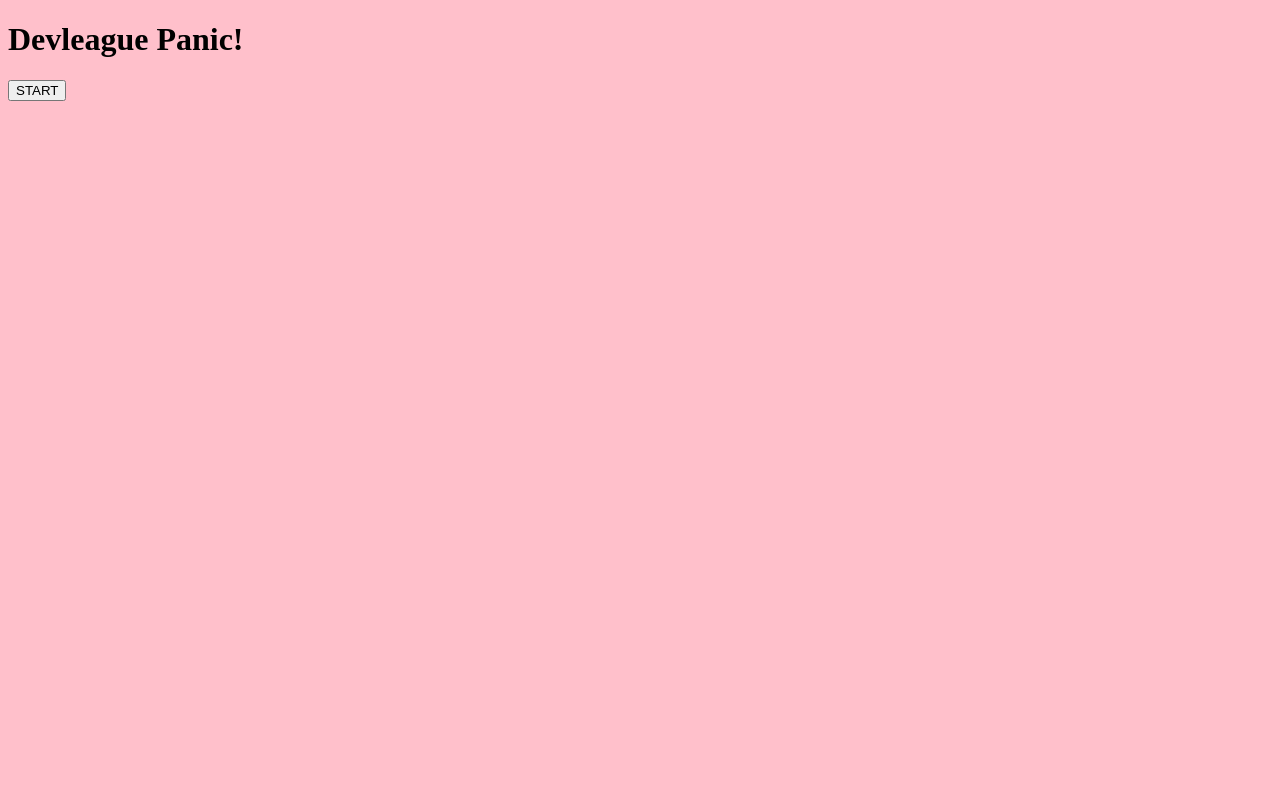
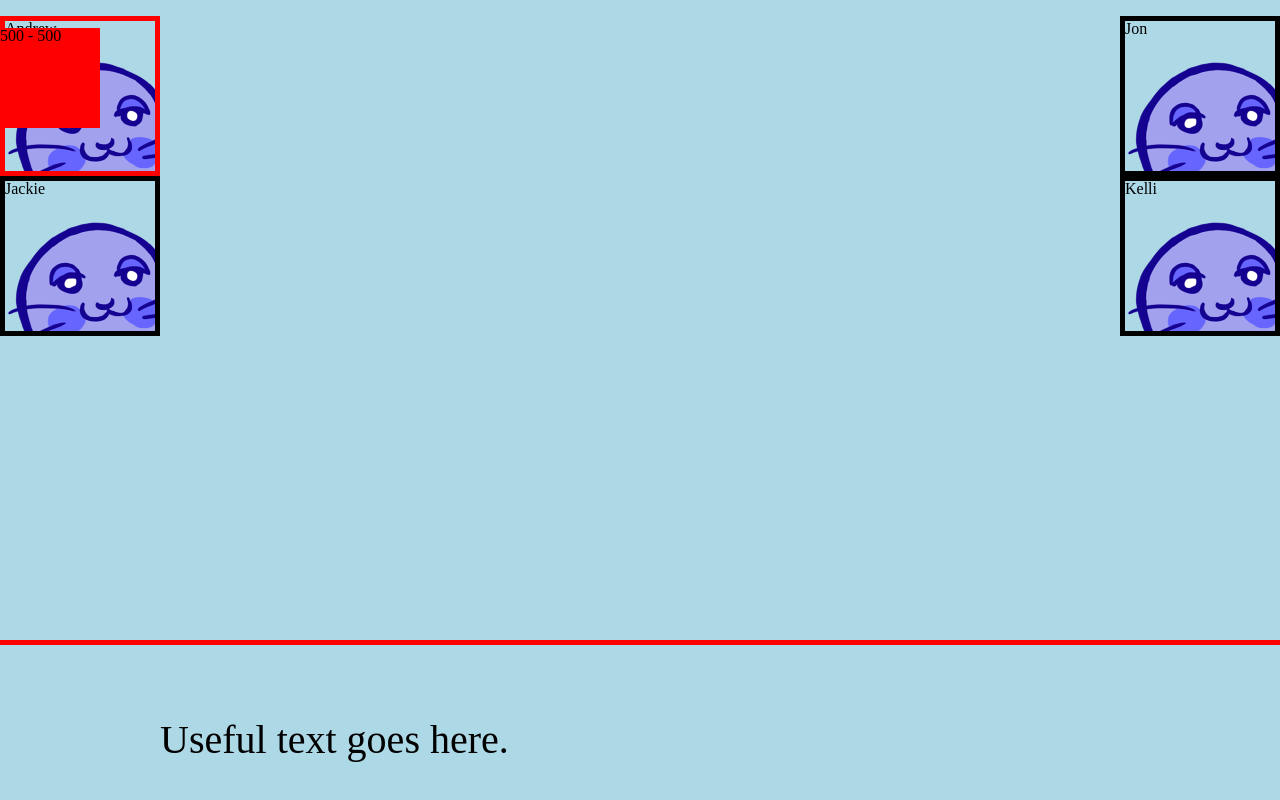
Before and after one commit to thecodingmonkey-zz/devleague-panic, a plain HTML site: page index.html in a window 1280 px wide. Both pictures are taken after a click on the button "START". Drawn offline with nearby package versions, Linux system fonts and the light colour scheme.

Commit message:
basic stuff, still have lots of game logic left.

```diff
--- a/index.html
+++ b/index.html
@@ -4,6 +4,7 @@
   <meta charset="UTF-8">
   <title>Devleague Panic!</title>
   <script src="http://code.jquery.com/jquery-2.1.1.min.js"></script>
+  <link rel="stylesheet" type="text/css" href="./styles/reset.css">
   <link rel="stylesheet" type="text/css" href="./styles/styles.css">
 </head>
 <body>
@@ -13,11 +14,24 @@
 
   </div>
   <div id="gameplay">
-    <div id="party_member_1"></div>
-    <div id="party_member_2"></div>
-    <div id="party_member_3"></div>
-    <div id="party_member_4"></div>
+    <div id="main_window"></div>
+
+    <div id="deadline">&nbsp;</div>
+    <div id="tasks">&nbsp;</div>
+
+    <div id="left_bar">
+      <div id="party_member_1" class="party"></div>
+      <div id="party_member_2" class="party"></div>
+    </div>
+    <div id="right_bar">
+      <div id="party_member_3" class="party"></div>
+      <div id="party_member_4" class="party"></div>
+    </div>
+
+    <div id="status"> Useful text goes here.
+    </div>
   </div>
+  <script src="./js/classes.js"></script>
   <script src="./js/dl-panic.js"></script>
 </body>
 </html>
--- /dev/null
+++ b/js/classes.js
@@ -0,0 +1,32 @@
+function PartyMember() {
+  this.name = "Coder";
+  this.frontend = 0;
+  this.backend = 0;
+  this.pic = "assets/seal.png";
+
+  this.special = function() {};
+}
+
+function WorkTask() {
+  this.name = "Work";
+  this.frontend_left = 1;
+  this.frontend = 100;
+  this.backend_left = 1;
+  this.backend = 100;
+
+  this.secondsLeft = 100;
+  this.secondsTotal = 100;
+
+  this.reward = 10;
+  this.pic = "";
+
+  this.assigned = null;
+}
+
+WorkTask.prototype.doTick = function() {
+  if (this.assigned !== null) {
+    this.frontend_left -= this.assigned.frontend;
+    this.backend_left  -= this.assigned.backend;
+  }
+  this.secondsLeft--;
+};
--- a/js/dl-panic.js
+++ b/js/dl-panic.js
@@ -1,5 +1,128 @@
 $(document).ready ( function() {
+  $("#gameplay").hide(true);
+  $("#button_start").click();
+
   $("#button_start").click( function() {
-    alert('boo');
+    $("#game_setup").hide(true);
+    $("#gameplay").show(false);
+
+    gameStart = true;
   });
+
+
+  var score = 0;
+  var difficulty = 100;
+
+  var party = [];
+  var tasks = [];
+
+  var gameStart = false;
+
+  var active_party = 1;
+
+  party[0] = new PartyMember();
+  party[0].name = 'Andrew';
+  party[0].frontend = 50;
+  party[0].backend = 200;
+
+  party[1] = new PartyMember();
+  party[1].name = 'Jackie';
+  party[1].frontend = 200;
+  party[1].backend = 150;
+
+  party[2] = new PartyMember();
+  party[2].name = 'Jon';
+  party[2].frontend = 100;
+  party[2].backend = 150;
+
+  party[3] = new PartyMember();
+  party[3].name = 'Kelli';
+  party[3].frontend = 250;
+  party[3].backend = 10;
+
+  renderPartyMember("party_member_1", party[0]);
+  renderPartyMember("party_member_2", party[1]);
+  renderPartyMember("party_member_3", party[2]);
+  renderPartyMember("party_member_4", party[3]);
+
+  function renderPartyMember(pageId, partyMember) {
+    var target = $("#" + pageId);
+
+    var nameTxt = $("<h2>");
+    nameTxt.html(partyMember.name);
+    target.empty();
+    target.css("background-image", "url(" + partyMember.pic + ")");
+
+    target.append(nameTxt);
+  }
+
+  gameLoop();
+  var deadlineY = 1000;
+
+  function gameLoop() {
+    if (gameStart === false) {
+      window.setTimeout(function() { gameLoop(); }, 1000);
+      return;
+    }
+
+    console.log('ping');
+    renderTasks();
+
+    $(".party").css("border", "5px solid black");
+    $($(".party")[active_party-1]).css("border", "5px solid red");
+
+    deadlineY = $("#deadline").offset().top;
+    window.setTimeout(function() { gameLoop(); }, 100);
+
+  }
+
+  tasks[0] = new WorkTask();
+  tasks[0].name = "PixelPainter";
+  tasks[0].frontend_left = 500;
+  tasks[0].frontend = 500;
+  tasks[0].backend_left = 500;
+  tasks[0].backend = 500;
+  tasks[0].secondsLeft = 100;
+  tasks[0].secondsTotal = 100;
+  tasks[0].reward = 10;
+  tasks[0].pic = "";
+
+  function renderTask(task) {
+    var result = $("<div>");
+    result.addClass("task");
+
+    var tmp;
+
+    result.width(100);
+    result.height(100);
+    result.css("background-color", "red");
+    result.css("top",
+      (1 - task.secondsLeft / task.secondsTotal) * deadlineY -
+        result.height()
+
+      );
+
+    result.html('' + task.frontend_left + ' - ' +
+        task.backend_left);
+
+    return result;
+  }
+
+  function renderTasks() {
+    $(".task").remove();
+
+    tasks.forEach(function(val, idx) {
+      val.doTick();
+      $("#tasks").append(renderTask(val) );
+    });
+
+  }
+
+  $(document).keypress(function(event) {
+    if (event.which >= 49 && event.which <= 52) {
+      active_party = event.which - 48;
+    }
+
+  });
+
 });
--- /dev/null
+++ b/styles/reset.css
@@ -0,0 +1,2 @@
+/* Eric Meyer's Reset CSS v2.0 - http://cssreset.com */
+html,body,div,span,applet,object,iframe,h1,h2,h3,h4,h5,h6,p,blockquote,pre,a,abbr,acronym,address,big,cite,code,del,dfn,em,img,ins,kbd,q,s,samp,small,strike,strong,sub,sup,tt,var,b,u,i,center,dl,dt,dd,ol,ul,li,fieldset,form,label,legend,table,caption,tbody,tfoot,thead,tr,th,td,article,aside,canvas,details,embed,figure,figcaption,footer,header,hgroup,menu,nav,output,ruby,section,summary,time,mark,audio,video{border:0;font-size:100%;font:inherit;vertical-align:baseline;margin:0;padding:0}article,aside,details,figcaption,figure,footer,header,hgroup,menu,nav,section{display:block}body{line-height:1}ol,ul{list-style:none}blockquote,q{quotes:none}blockquote:before,blockquote:after,q:before,q:after{content:none}table{border-collapse:collapse;border-spacing:0}
--- a/styles/styles.css
+++ b/styles/styles.css
@@ -1,3 +1,69 @@
 body {
+  margin: 0;
+  border: 0;
+  height: 100%;
+  position: absolute;
+  left: 0;
+  right: 0;
+  bottom: 0;
+}
+
+h1 {
+  font-size: 64px;
+
+}
+
+#game_setup {
+  width: 100%;
+  height: 100%;
   background-color: pink;
 }
+
+#gameplay {
+  width: 100%;
+  height: 100%;
+  background-color: lightblue;
+}
+
+.party {
+  display: block;
+  border: 5px black solid;
+  display: relative;
+  bottom: 10px;
+  width: 150px;
+  height: 150px;
+
+  background-position: center middle;
+
+}
+
+.party.active {
+  border: 5px red solid;
+}
+
+#deadline {
+  height: 5px;
+  width: 100%;
+  position: absolute;
+  top: 80%;
+  background-color: red;
+}
+
+#left_bar {
+  float: left;
+}
+
+#right_bar {
+  float: right;
+}
+
+#status {
+  display: inline-block;
+  position: absolute;
+  top: 90%;
+  font-size: 40px;
+}
+
+.task {
+  position: absolute;
+}
```
Also changed, not shown: assets/seal.png (added), 1 other file.
